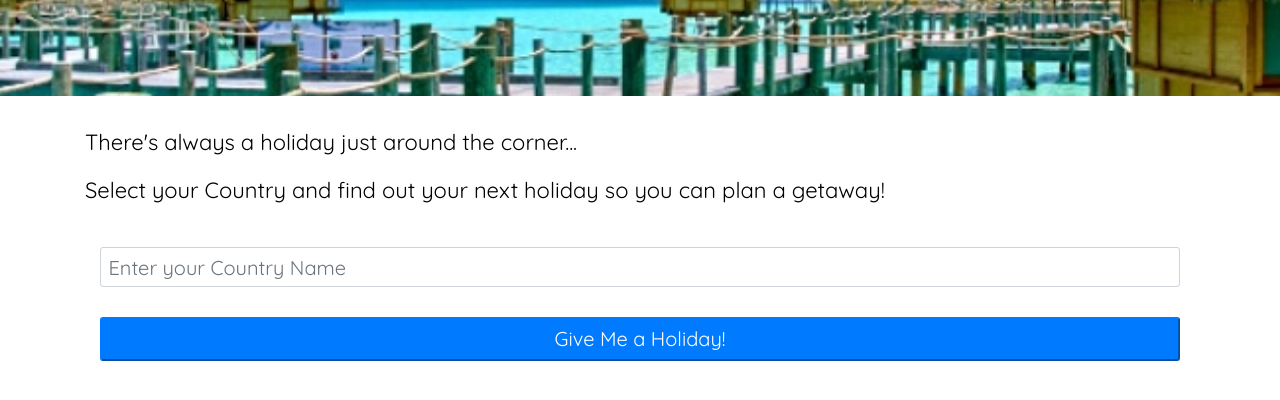
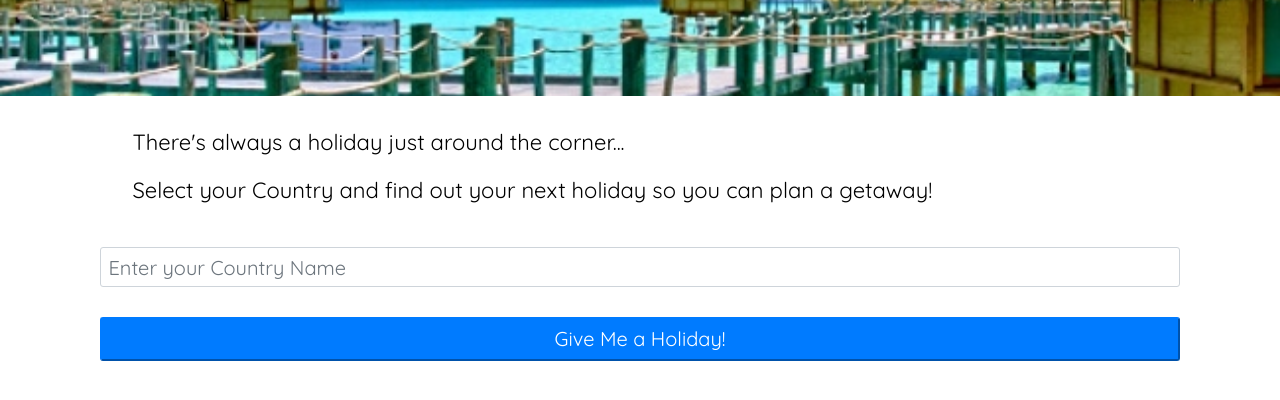
Before and after one commit to JaimeGSandoval/API-Hackathon, a plain HTML site: page index.html in a window 1280 px wide. Shown: the part 184-584 px from the top of the page. Drawn offline with nearby package versions, Linux system fonts and the light colour scheme.

Commit message:
Adjusted styles for cols

```diff
--- a/index.html
+++ b/index.html
@@ -35,7 +35,7 @@
 
   <div class="container">
     <div class="row">
-      <div class="col-12 home-page-text mt-5">
+      <div class="col-11 home-page-text mt-5">
         <p>There's always a holiday just around the corner...</p>
         <p class="mt-4">Select your Country and find out your next holiday so you can plan a getaway!</p>
       </div>
--- a/styles.css
+++ b/styles.css
@@ -84,6 +84,7 @@ body {
 .home-page-text {
   color: #000;
   font-size: 2.2rem;
+  margin: auto;
 }
 
 .home-page-input {
```
